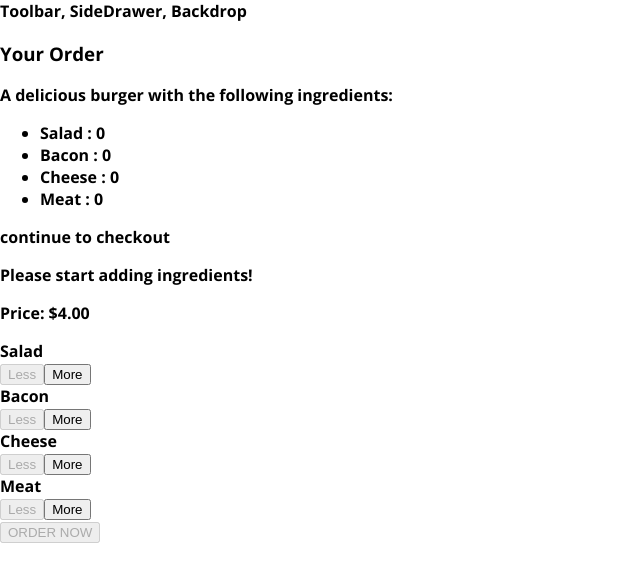
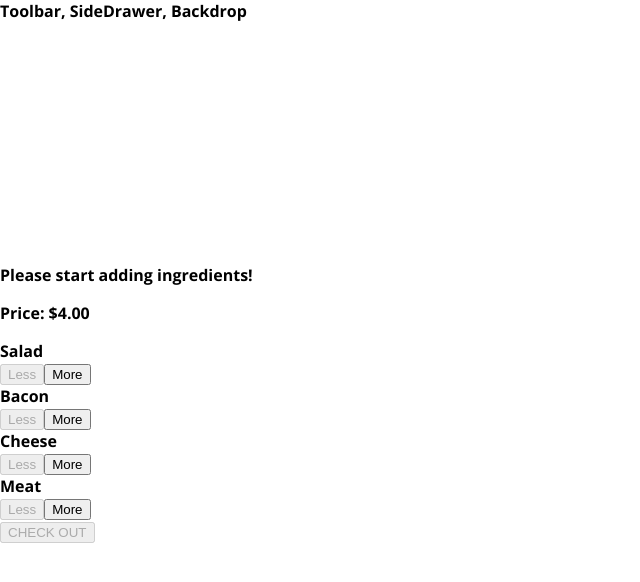
Before and after one commit to sarahbethfry/burger-builder, a React app: page / in a window 1280 px wide. Shown: the top 582 px of the page, without its empty margins (0-640 px from the left). Built offline with nearby package versions, Linux system fonts and the light colour scheme; the HTML template or start-up script is replaced by a standard one.

Commit message:
Modal connected to check out button

```diff
--- a/src/components/Burger/BuildControls/BuildControls.js
+++ b/src/components/Burger/BuildControls/BuildControls.js
@@ -23,8 +23,12 @@ const buildControls = (props) => (
         disabled={props.disabled[ctrl.type]}
       />
     ))}
-    <button className={classes.OrderButton} disabled={!props.purchase}>
-      ORDER NOW
+    <button
+      className={classes.OrderButton}
+      disabled={!props.purchase}
+      onClick={props.checkOut}
+    >
+      CHECK OUT
     </button>
   </div>
 );
--- a/src/components/UI/Modal/Modal.js
+++ b/src/components/UI/Modal/Modal.js
@@ -1,6 +1,16 @@
 import React from "react";
 import classes from "./Modal.css";
 
-const modal = (props) => <div className={classes.Modal}>{props.children}</div>;
+const modal = (props) => (
+  <div
+    className={classes.Modal}
+    style={{
+      transform: props.show ? "translateY(0)" : "translateY(-100vh)",
+      opacity: props.show ? "1" : "0",
+    }}
+  >
+    {props.children}
+  </div>
+);
 
 export default modal;
--- a/src/containers/BurgerBuilder/BurgerBuilder.js
+++ b/src/containers/BurgerBuilder/BurgerBuilder.js
@@ -22,6 +22,7 @@ class BurgerBuilder extends Component {
     },
     totalPrice: 4,
     purchase: false,
+    checkingOut: false,
   };
 
   updatePurchaseState = (ingredients) => {
@@ -69,6 +70,10 @@ class BurgerBuilder extends Component {
     this.updatePurchaseState(updatedIngredients);
   };
 
+  checkOutHandler = () => {
+    this.setState({ checkingOut: true });
+  };
+
   render() {
     const disabledInfo = {
       ...this.state.ingredients,
@@ -78,7 +83,7 @@ class BurgerBuilder extends Component {
     }
     return (
       <Aux>
-        <Modal>
+        <Modal show={this.state.checkingOut}>
           <OrderSummary ingredients={this.state.ingredients} />
         </Modal>
         <Burger ingredients={this.state.ingredients} />
@@ -88,6 +93,7 @@ class BurgerBuilder extends Component {
           disabled={disabledInfo}
           purchase={this.state.purchase}
           price={this.state.totalPrice}
+          checkOut={this.checkOutHandler}
         />
       </Aux>
     );
```
